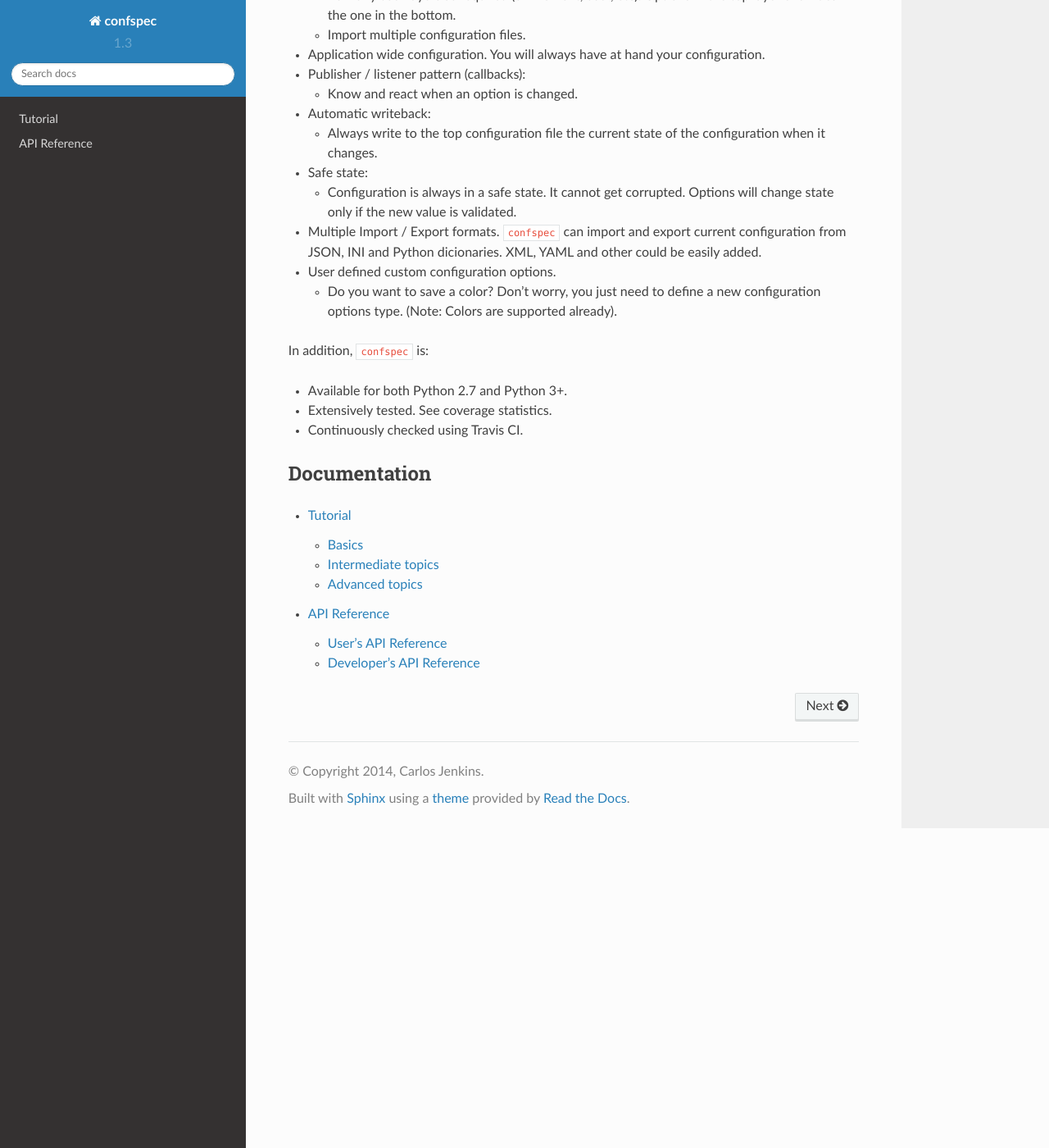
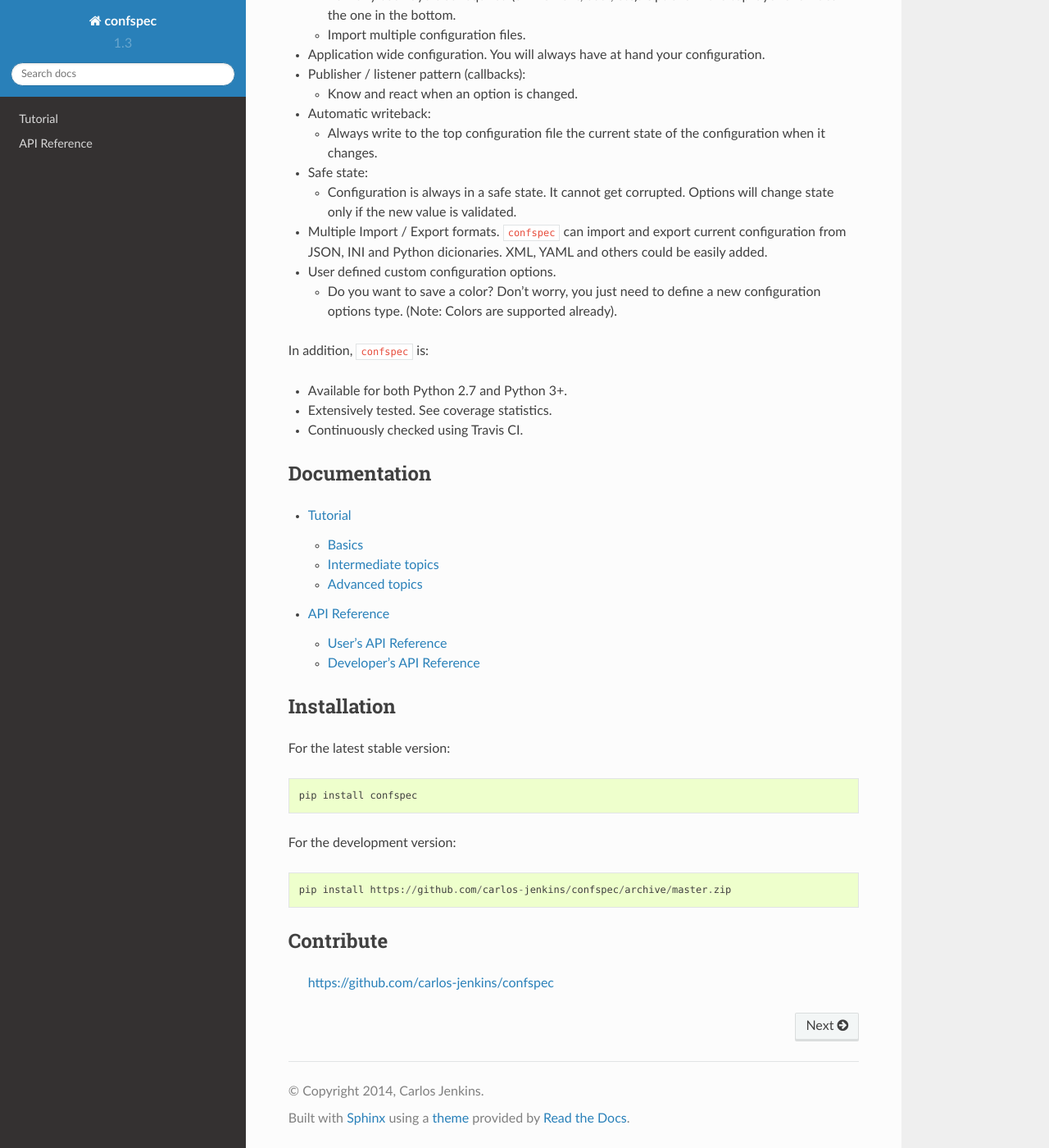
Before and after one commit to carlos-jenkins/confspec, a Sphinx documentation site: the page built from doc/index.rst, in a window 1280 px wide and 1400 px high, scrolled down 2223 px. Shown: the whole window at 82% size. Built offline with Sphinx 7.4.7 and the Read the Docs theme 2.0.0, drawn with Linux system fonts in a browser that asks for light colours.

Commit message:
Added missing instructions and links in home page.

```diff
--- a/doc/index.rst
+++ b/doc/index.rst
@@ -140,7 +140,7 @@ Features
 
 - Multiple Import / Export formats. ``confspec`` can import and export current
   configuration from JSON, INI and Python dicionaries.
-  XML, YAML and other could be easily added.
+  XML, YAML and others could be easily added.
 
 - User defined custom configuration options.
 
@@ -164,3 +164,25 @@ Documentation
 
    content/tutorial
    content/reference
+
+
+Installation
+============
+
+For the latest stable version:
+
+::
+
+   pip install confspec
+
+For the development version:
+
+::
+
+   pip install https://github.com/carlos-jenkins/confspec/archive/master.zip
+
+
+Contribute
+==========
+
+   https://github.com/carlos-jenkins/confspec
```
Also changed, not shown: README.rst (+6 -6 lines).
